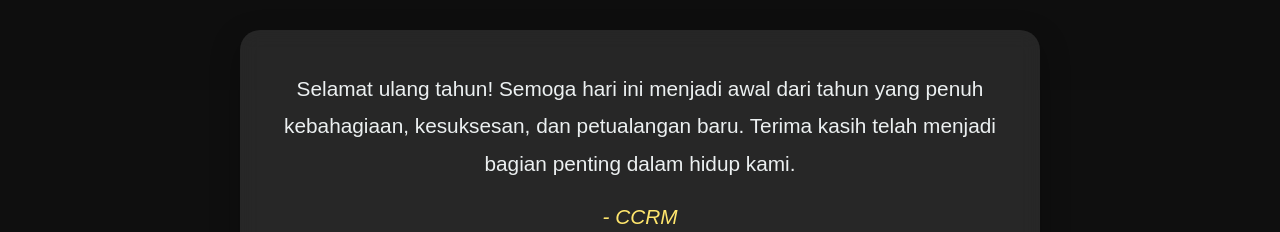
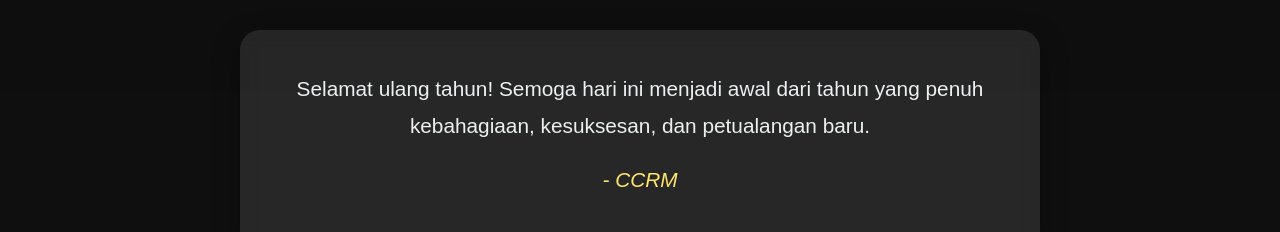
Before and after one commit to chaerudin91/Pakdar, a plain HTML site: page index.html in a window 1280 px wide. Shown: the part 2705-2937 px from the top of the page. Drawn offline with Linux system fonts and the light colour scheme.

Commit message:
Update index.html

```diff
--- a/index.html
+++ b/index.html
@@ -72,7 +72,7 @@
         <div class="container">
             <h2 class="section-title">Pesan Spesial</h2>
             <div class="message-card">
-                <p>Selamat ulang tahun! Semoga hari ini menjadi awal dari tahun yang penuh kebahagiaan, kesuksesan, dan petualangan baru. Terima kasih telah menjadi bagian penting dalam hidup kami.</p>
+                <p>Selamat ulang tahun! Semoga hari ini menjadi awal dari tahun yang penuh kebahagiaan, kesuksesan, dan petualangan baru.</p>
                 <p class="signature">- CCRM</p>
             </div>
         </div>
```
